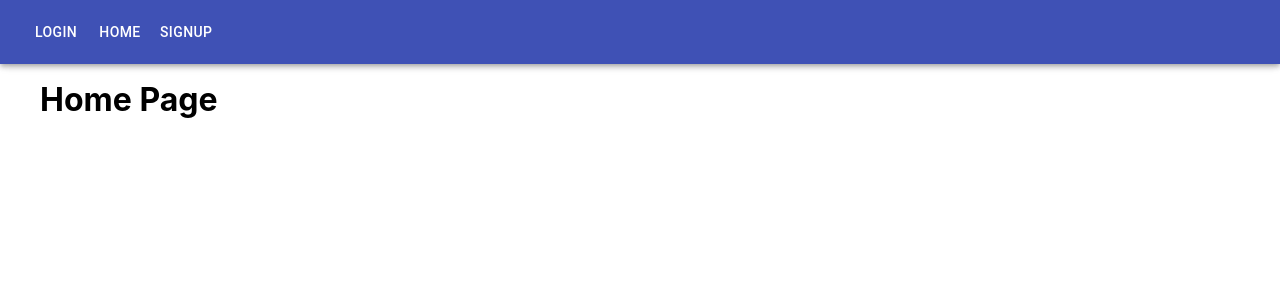
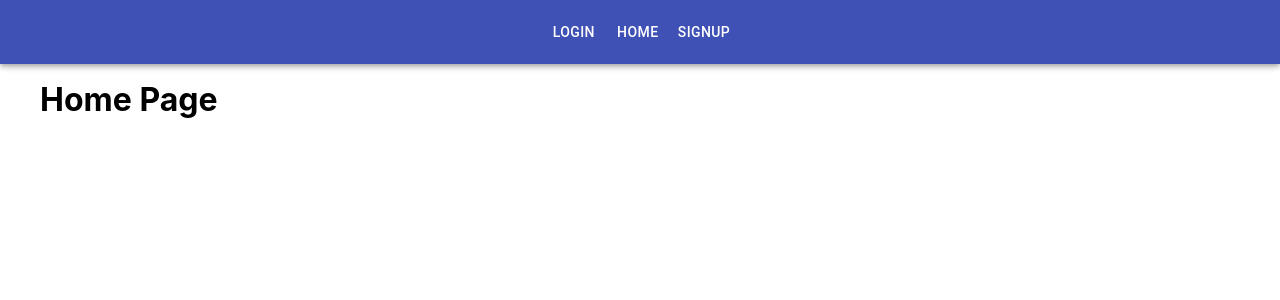
Before and after one commit to kpose/HeyooFe, a React (Create React App) app: page / in a window 1280 px wide. Shown: the top 300 px of the page. Built offline with nearby package versions, Linux system fonts and the light colour scheme.

Commit message:
render navbar buttons to the middle

```diff
--- a/src/App.css
+++ b/src/App.css
@@ -8,3 +8,6 @@ body{
   margin: 80px auto 0 auto;
   max-width: 1200px;
 }
+.nav-container{
+  margin: auto;
+}
--- a/src/components/Navbar.js
+++ b/src/components/Navbar.js
@@ -11,7 +11,7 @@ class Navbar extends Component {
     render() {
         return (
             <AppBar>
-                <Toolbar>
+                <Toolbar className="nav-container">
                     <Button color="inherit" component={Link} to='/login'>Login</Button>
                     <Button color="inherit" component={Link} to='/'>Home</Button>
                     <Button color="inherit" component={Link} to='/signup'>Signup</Button>
```
